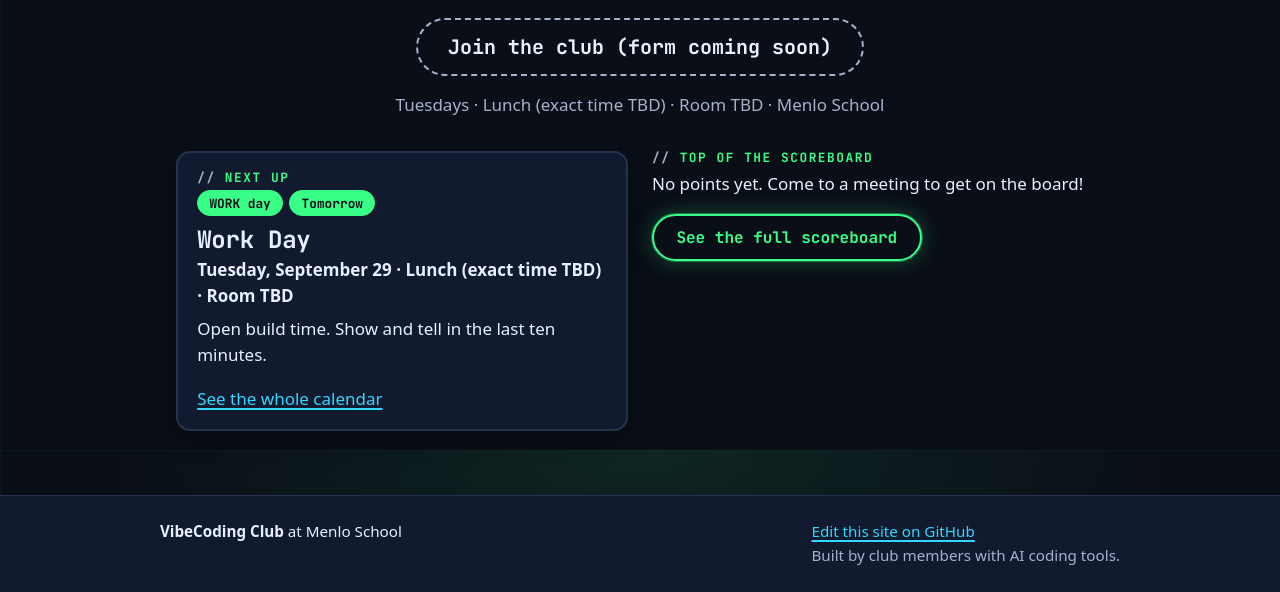
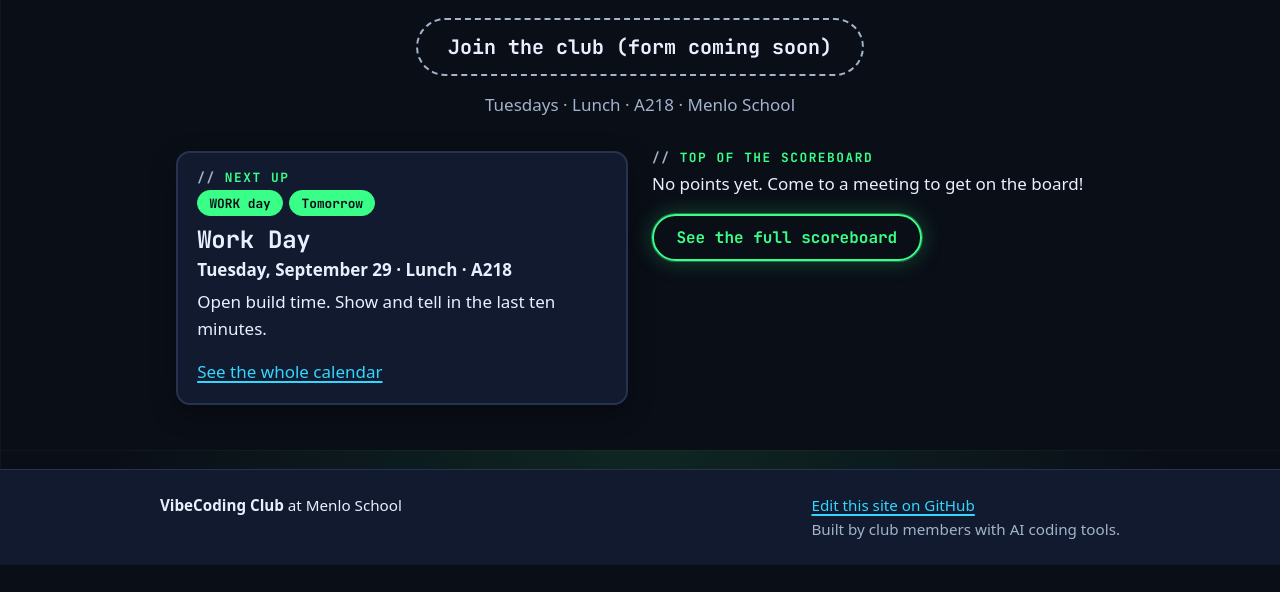
Before and after one commit to AlexKindler/vibecoding-club, a plain HTML site: page index.html in a window 1280 px wide. Shown: the part 350-942 px from the top of the page. After the commit the page ends 915 px from the top, so only its background shows below. Drawn offline with Linux system fonts and the light colour scheme.

Commit message:
Meetings: time is Lunch, room is A218 (#11)
Co-authored-by: AKindler1 <alex.kindler@menloschool.org>
Co-authored-by: claude-flow <ruv@ruv.net>

```diff
--- a/data/site.json
+++ b/data/site.json
@@ -8,8 +8,8 @@
   },
   "meeting": {
     "day": "Tuesdays",
-    "time": "Lunch (exact time TBD)",
-    "room": "Room TBD"
+    "time": "Lunch",
+    "room": "A218"
   },
   "leaders": [],
   "links": {
--- a/index.html
+++ b/index.html
@@ -52,7 +52,7 @@
       <p class="pitch reveal reveal-delay-1"><span data-site="club.pitch">Build real apps and games with AI coding tools. No experience needed.</span><span class="cursor" aria-hidden="true"></span></p>
       <a class="btn btn-big reveal reveal-delay-2" data-join href="#">Join the club</a>
       <p class="meta muted reveal reveal-delay-3">
-        <span data-site="meeting.day">Tuesdays</span> · <span data-site="meeting.time">Lunch</span> · <span data-site="meeting.room">Room TBD</span> · <span data-site="club.school">Menlo School</span>
+        <span data-site="meeting.day">Tuesdays</span> · <span data-site="meeting.time">Lunch</span> · <span data-site="meeting.room">A218</span> · <span data-site="club.school">Menlo School</span>
       </p>
     </section>
 
--- a/js/calendar.js
+++ b/js/calendar.js
@@ -34,7 +34,7 @@
     var where = '';
     if (type !== 'BREAK') {
       var time = Site.formatTime(e.time || Site.get(site, 'meeting.time', 'Lunch'));
-      var room = e.room || Site.get(site, 'meeting.room', 'Room TBD');
+      var room = e.room || Site.get(site, 'meeting.room', 'A218');
       where = '<p class="ev-where muted">' + Site.esc(time) + ' · ' + Site.esc(room) + '</p>';
     }
 
--- a/js/home.js
+++ b/js/home.js
@@ -11,7 +11,7 @@
     }
     var rel = Site.relativeDay(next.date);
     var time = Site.formatTime(next.time || Site.get(site, 'meeting.time', 'Lunch'));
-    var room = next.room || Site.get(site, 'meeting.room', 'Room TBD');
+    var room = next.room || Site.get(site, 'meeting.room', 'A218');
     return '' +
       '<div class="chips">' + Site.chip(next.type) +
         (rel ? '<span class="chip chip-neon">' + Site.esc(rel) + '</span>' : '') +
--- a/js/shared.js
+++ b/js/shared.js
@@ -32,7 +32,7 @@
   // Used when data/site.json cannot be loaded, so the page still makes sense.
   var DEFAULT_SITE = {
     club: { name: 'VibeCoding Club', school: 'Menlo School', pitch: 'Build real apps and games with AI coding tools. No experience needed.', repo: 'https://github.com/AlexKindler/vibecoding-club' },
-    meeting: { day: 'Tuesdays', time: 'Lunch', room: 'Room TBD' },
+    meeting: { day: 'Tuesdays', time: 'Lunch', room: 'A218' },
     leaders: [],
     links: { joinForm: '', schoolClubsCalendar: '' }
   };
@@ -47,7 +47,7 @@
       });
   };
 
-  // Site.get(site, 'meeting.room', 'Room TBD')
+  // Site.get(site, 'meeting.room', 'A218')
   Site.get = function (obj, path, fallback) {
     var value = obj;
     var keys = String(path).split('.');
--- a/scripts/check-data.js
+++ b/scripts/check-data.js
@@ -60,7 +60,7 @@ function warn(file, line, message) { warningCount += 1; report('warning', file,
 function lineOfIndex(text, index) { return text.slice(0, index).split('\n').length; }
 
 // A locator remembers where the last match was, so repeated values (four "Work Day"
-// titles, two "Room TBD"s) resolve to the entry being checked, as long as entries
+// titles, a repeated room name) resolve to the entry being checked, as long as entries
 // are checked in file order.
 function makeLocator(text) { return { text, from: 0 }; }
 
```
Also changed, not shown: calendar.html (+1 -1 lines), info.html (+1 -1 lines).
